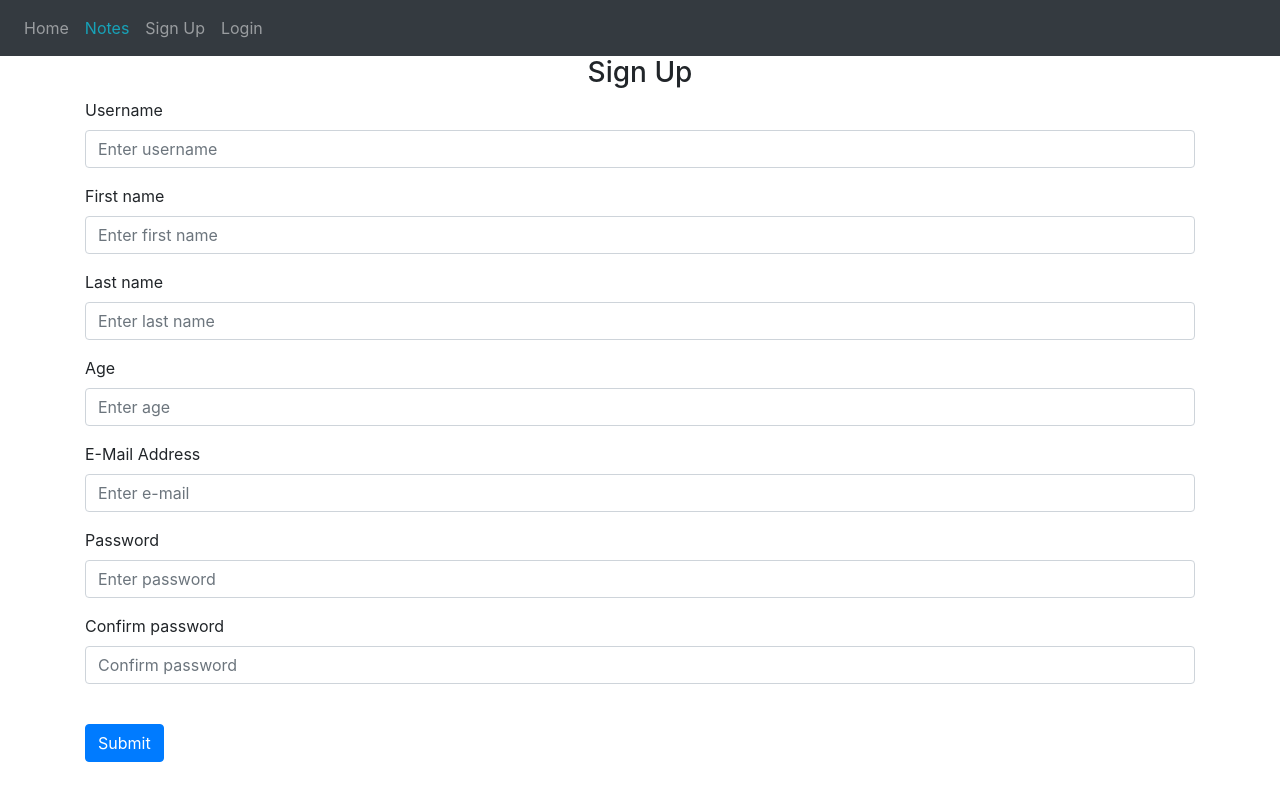
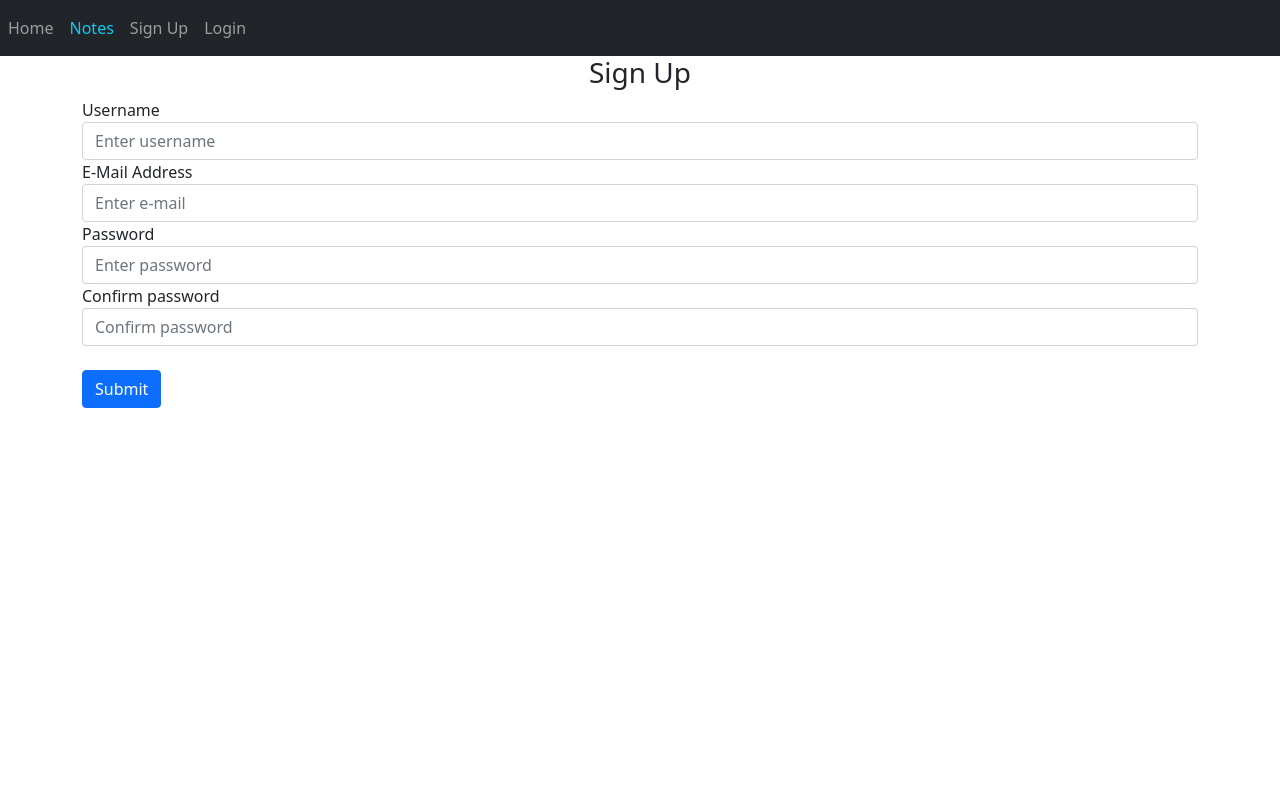
Before and after one commit to syqu22/flask-pastebin, a Flask app: page /sign-up in a window 1280 px wide. Run offline with Flask 2, Linux system fonts and the light colour scheme; some libraries are stand-ins or nearby versions.

Commit message:
Name changes to match current project goal

```diff
--- a/web/__init__.py
+++ b/web/__init__.py
@@ -20,7 +20,7 @@ def create_app():
     app.register_blueprint(views, url_prefix="/")
     app.register_blueprint(auth, url_prefix="/")
 
-    from .models import User, Note
+    from .models import User, Pastebin
 
     create_database(app)
 
--- a/web/auth.py
+++ b/web/auth.py
@@ -29,15 +29,12 @@ def login():
 def sign_up():
     if request.method == "POST":
         username = request.form.get("username")
-        first_name = request.form.get("firstName")
-        last_name = request.form.get("lastName")
-        age = request.form.get("age")
         email = request.form.get("email")
         password1 = request.form.get("password1")
         password2 = request.form.get("password2")
 
-        if check_input(username, first_name, last_name, age, email, password1, password2):
-            new_user = User(username=username, first_name=first_name, last_name=last_name, age=age, email=email, password=generate_password_hash(password1, method="sha256"))
+        if check_input(username, email, password1, password2):
+            new_user = User(username=username, email=email, password=generate_password_hash(password1, method="sha256"))
             db.session.add(new_user)
             db.session.commit()
             login_user(new_user, remember=True)
@@ -53,19 +50,11 @@ def logout():
     logout_user()
     return redirect(url_for("auth.login"))
 
-def check_input(username, first_name, last_name, age, email, password1, password2):
+def check_input(username, email, password1, password2):
     if User.query.filter_by(username=username).first() or User.query.filter_by(email=email).first():
         flash("User already exists.", category="error")
     elif len(email) < 4:
         flash("Email must be greater than 3 characters.", category="error")
-    elif len(first_name) < 2:
-        flash("Username must be greater than 1 character.", category="error")
-    elif len(first_name) < 2:
-        flash("First name must be greater than 1 character.", category="error")
-    elif len(last_name) < 2:
-        flash("Last name must be greater than 1 character.", category="error")
-    elif int(age) < 1:
-        flash("Age needs to be greater than 0.", category="error")
     elif len(password1) < 5:
         flash("Password must be at least 5 characters long.", category="error")
     elif password1 != password2:
--- a/web/templates/base.html
+++ b/web/templates/base.html
@@ -5,17 +5,9 @@
         <meta name="viewport" content="width=device-width, initial-scale=1"/>
 
         <!-- Bootstrap CSS-->
-        <link
-        rel="stylesheet"
-        href="https://stackpath.bootstrapcdn.com/bootstrap/4.4.1/css/bootstrap.min.css"
-        integrity="sha384-Vkoo8x4CGsO3+Hhxv8T/Q5PaXtkKtu6ug5TOeNV6gBiFeWPGFN9MuhOf23Q9Ifjh"
-        crossorigin="anonymous"/>
-        <link
-        rel="stylesheet"
-        href="https://stackpath.bootstrapcdn.com/font-awesome/4.7.0/css/font-awesome.min.css"
-        crossorigin="anonymous"/>
+        <link href="https://cdn.jsdelivr.net/npm/bootstrap@5.0.0-beta3/dist/css/bootstrap.min.css" rel="stylesheet" integrity="sha384-eOJMYsd53ii+scO/bJGFsiCZc+5NDVN2yr8+0RDqr0Ql0h+rP48ckxlpbzKgwra6" crossorigin="anonymous">
 
-        <title>{% block title %} {% endblock %}</title>
+        <title>Flask Pastebin</title>
     </head>
     <body>
         <nav class="navbar navbar-expand-lg navbar-dark bg-dark">
@@ -57,17 +49,6 @@
         <div class="container">{% block content %} {% endblock %}</div>
 
         <!-- Boostrap JS -->
-        <script
-        src="https://code.jquery.com/jquery-3.2.1.slim.min.js"
-        integrity="sha384-KJ3o2DKtIkvYIK3UENzmM7KCkRr/rE9/Qpg6aAZGJwFDMVNA/GpGFF93hXpG5KkN"
-        crossorigin="anonymous"></script>
-        <script
-        src="https://cdnjs.cloudflare.com/ajax/libs/popper.js/1.12.9/umd/popper.min.js"
-        integrity="sha384-ApNbgh9B+Y1QKtv3Rn7W3mgPxhU9K/ScQsAP7hUibX39j7fakFPskvXusvfa0b4Q"
-        crossorigin="anonymous"></script>
-        <script
-        src="https://maxcdn.bootstrapcdn.com/bootstrap/4.0.0/js/bootstrap.min.js"
-        integrity="sha384-JZR6Spejh4U02d8jOt6vLEHfe/JQGiRRSQQxSfFWpi1MquVdAyjUar5+76PVCmYl"
-        crossorigin="anonymous"></script>
+        <script src="https://cdn.jsdelivr.net/npm/bootstrap@5.0.0-beta3/dist/js/bootstrap.bundle.min.js" integrity="sha384-JEW9xMcG8R+pH31jmWH6WWP0WintQrMb4s7ZOdauHnUtxwoG2vI5DkLtS3qm9Ekf" crossorigin="anonymous"></script>
     </body>
 </html>
--- a/web/templates/home.html
+++ b/web/templates/home.html
@@ -1,4 +1,4 @@
-{% extends "base.html" %} {% block title %}Home{% endblock %} {% block content
+{% extends "base.html" %}{% block content
     %}
 
     {% endblock %}
--- a/web/templates/login.html
+++ b/web/templates/login.html
@@ -1,5 +1,4 @@
 {% extends "base.html" %}
-{% block title %} Login {% endblock %}
 
 {% block content %}
 <form method="POST">
--- a/web/templates/notes.html
+++ b/web/templates/notes.html
@@ -1,4 +1,4 @@
-{% extends "base.html" %} {% block title %}Notes{% endblock %} {% block content
+{% extends "base.html" %} {% block content
     %}
     <h1 align="center">Notes</h1>
     <ul class="list-group list-group-flush" id="notes">
--- a/web/templates/sign_up.html
+++ b/web/templates/sign_up.html
@@ -1,5 +1,4 @@
 {% extends "base.html" %}
-{% block title %} Sign Up {% endblock %}
 
 {% block content %}
 <form method="POST">
@@ -7,18 +6,6 @@
     <div class="form-group">
         <label for="username">Username</label>
         <input type="text" class="form-control" id="username" name="username" placeholder="Enter username" />
-    </div>
-    <div class="form-group">
-        <label for="firstName">First name</label>
-        <input type="text" class="form-control" id="firstName" name="firstName" placeholder="Enter first name" />
-    </div>
-    <div class="form-group">
-        <label for="lastName">Last name</label>
-        <input type="text" class="form-control" id="lastName" name="lastName" placeholder="Enter last name" />
-    </div>
-    <div class="form-group">
-        <label for="age">Age</label>
-        <input type="number" class="form-control" id="age" name="age" placeholder="Enter age" />
     </div>
     <div class="form-group">
         <label for="email">E-Mail Address</label>
--- a/web/templates/user.html
+++ b/web/templates/user.html
@@ -1,4 +1,4 @@
-{% extends "base.html" %} {% block title %}Home{% endblock %} {% block content
+{% extends "base.html" %} {% block content
     %}
 
     {% endblock %}
```
Also changed, not shown: web/models.py (+3 -6 lines), web/views.py (+17 -17 lines).
